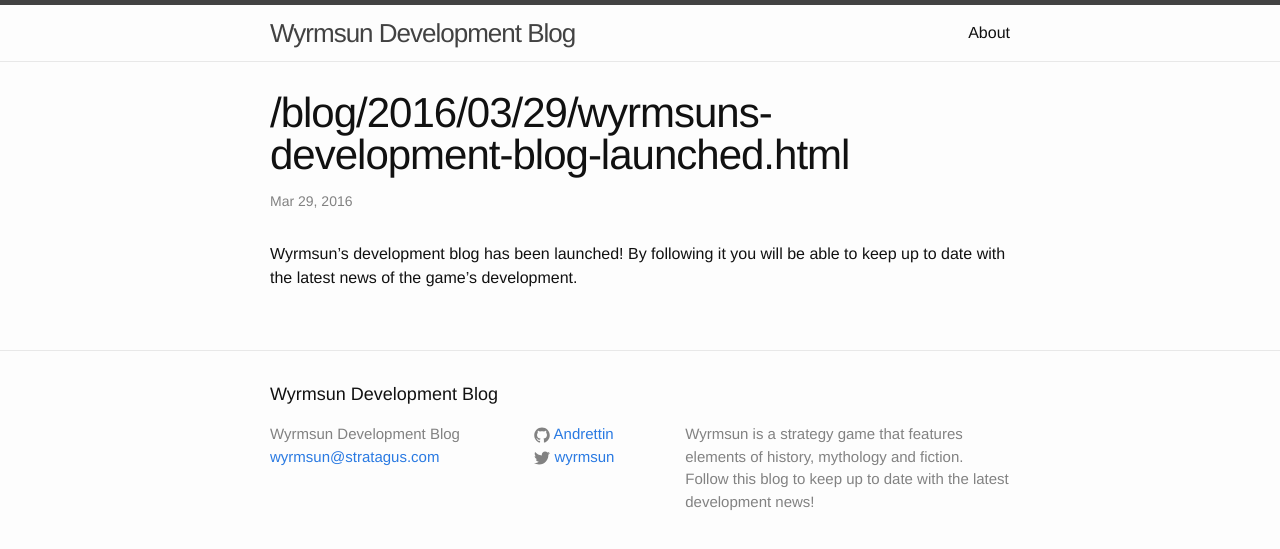
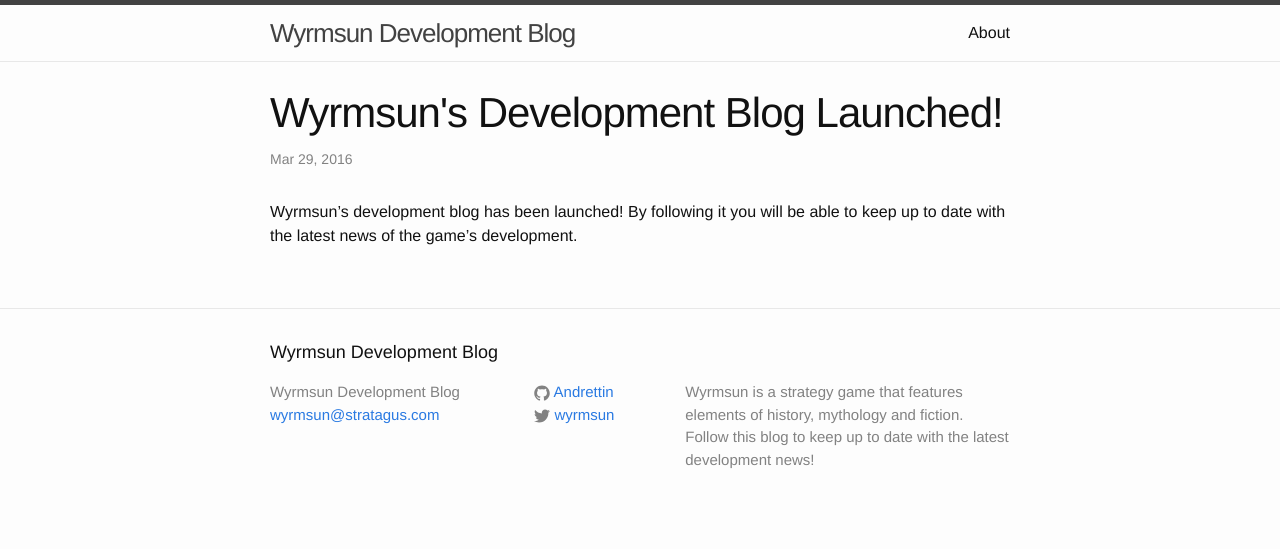
Before and after one commit to Andrettin/Andrettin.github.io, a Jekyll site: the page built from _posts/2016-03-29-wyrmsuns-development-blog-launched.markdown, in a window 1280 px wide. Shown: the top 549 px of the page. Built offline with Jekyll 4.4.1, drawn with Linux system fonts in a browser that asks for light colours; comment, search, counter and statistics services are not loaded.

Commit message:
Added comment count

```diff
--- a/_layouts/post.html
+++ b/_layouts/post.html
@@ -5,7 +5,7 @@
 <article class="post" itemscope itemtype="http://schema.org/BlogPosting">
 
 	<header class="post-header">
-		<h1 class="post-title" itemprop="name headline">{{ page.url }}</h1>
+		<h1 class="post-title" itemprop="name headline">{{ page.title }}</h1>
 		<p class="post-meta"><time datetime="{{ page.date | date_to_xmlschema }}" itemprop="datePublished">{{ page.date | date: "%b %-d, %Y" }}</time>{% if page.author %} • <span itemprop="author" itemscope itemtype="http://schema.org/Person"><span itemprop="name">{{ page.author }}</span></span>{% endif %}</p>
 	</header>
 
--- a/blog_index.html
+++ b/blog_index.html
@@ -18,6 +18,7 @@
 
         <h2>
           <a class="post-link" href="{{ post.url | prepend: site.baseurl }}">{{ post.title }}</a>
+		  <a class="post-link" href="{{ post.url | prepend: site.baseurl }}#disqus_thread"></a>
         </h2>
       </li>
     {% endfor %}
@@ -26,3 +27,5 @@
   <p class="rss-subscribe">subscribe <a href="{{ "/feed.xml" | prepend: site.baseurl }}">via RSS</a></p>
 
 </div>
+
+<script id="dsq-count-scr" src="//wyrmsun.disqus.com/count.js" async></script>
```
